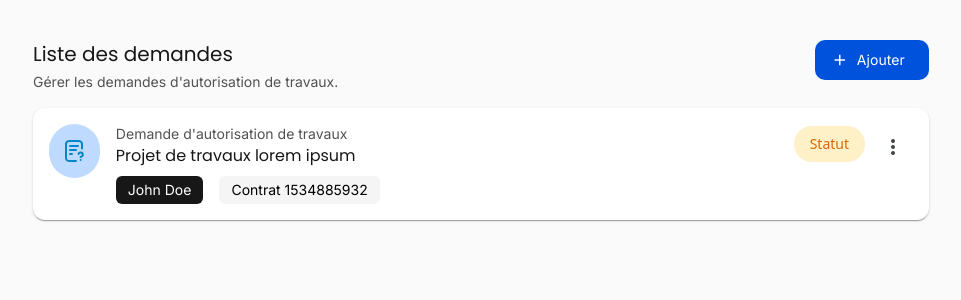
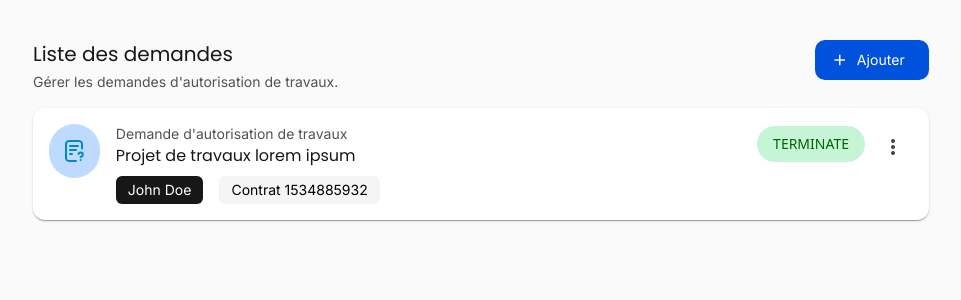
Before and after one commit to neosis91/test-key-consulting, an Angular app: page / in a window 1280 px wide. Shown: the top 300 px of the page, without its empty margins (159-1120 px from the left). Built offline with nearby package versions, Linux system fonts and the light colour scheme.

Commit message:
manage status

```diff
--- a/src/app/list/form-projet/form-projet.component.html
+++ b/src/app/list/form-projet/form-projet.component.html
@@ -2,10 +2,19 @@
   <form [formGroup]="projectFormGroup" class="flex flex-col justify-around h-full">
     <app-generic-input [label]="'Projet de travaux'"
                        [control]="projectFormGroup.controls['name']"/>
+
     <app-generic-input [label]="'Utilisateur'"
                        [control]="projectFormGroup.controls['user']"/>
+
     <app-generic-input [label]="'Contrat'"
                        [type]="'number'"
                        [control]="projectFormGroup.controls['contract']"/>
+
+    @if (projet()) {
+      <app-generic-select [label]="'Statut'"
+                          [control]="projectFormGroup.controls['status']"
+                          [items]="status"/>
+    }
+
   </form>
 }
--- a/src/app/list/form-projet/form-projet.component.ts
+++ b/src/app/list/form-projet/form-projet.component.ts
@@ -1,27 +1,45 @@
 import {Component, input, OnInit} from '@angular/core';
 import {GenericInputComponent} from '../../../common/components/generic-input/generic-input.component';
-import {FormControl, FormGroup, ReactiveFormsModule, Validators} from '@angular/forms';
+import {FormControl, FormGroup, FormsModule, ReactiveFormsModule, Validators} from '@angular/forms';
 import {Projet} from '../list.entities';
+import {
+  GenericSelectComponent,
+  GenericSelectI
+} from '../../../common/components/generic-select/generic-select.component';
 
 export interface ProjectI {
   id?: FormControl<number | null>;
   name: FormControl<string | null>;
   user: FormControl<string | null>;
   contract: FormControl<number | null>;
+  status: FormControl<string | null>;
 }
 
+export enum StatusE {
+  PENDING = "PENDING",
+  WORKING = "WORKING",
+  TERMINATE = "TERMINATE"
+}
 @Component({
-  selector: 'app-form-projet',
   imports: [
     GenericInputComponent,
-    ReactiveFormsModule
+    ReactiveFormsModule,
+    FormsModule,
+    GenericSelectComponent
   ],
-  templateUrl: './form-projet.component.html',
-  styleUrl: './form-projet.component.css'
+  selector: 'app-form-projet',
+  styleUrl: './form-projet.component.css',
+  templateUrl: './form-projet.component.html'
 })
 export class FormProjetComponent implements OnInit {
   projet = input<Projet>()
   projectFormGroup: FormGroup<ProjectI> | undefined;
+  status: GenericSelectI[] = [
+    {value: StatusE.PENDING, viewValue: 'En attente'},
+    {value: StatusE.WORKING, viewValue: 'En cours'},
+    {value: StatusE.TERMINATE, viewValue: 'Terminé'},
+  ];
+  selectedValue: string | undefined = undefined;
 
   ngOnInit() {
     const projet = this.projet();
@@ -29,6 +47,7 @@ export class FormProjetComponent implements OnInit {
       name: new FormControl(projet ? projet.name : null, [Validators.required]),
       user: new FormControl(projet ? projet.user : null, [Validators.required]),
       contract: new FormControl(projet ? projet.contract : null, [Validators.min(0)]),
+      status: new FormControl(projet ? projet.status : StatusE.PENDING),
     });
 
     if (projet) {
--- a/src/app/list/list.component.html
+++ b/src/app/list/list.component.html
@@ -38,6 +38,7 @@
               }
             </div>
             <!--<mat-chip-set>
+            une autre possibilité avec des chips mais c'est une solution plus lourde
               <mat-chip [disableRipple]="true">{{projet.user}}</mat-chip>
               @if (projet.contract) {
                 <mat-chip [disableRipple]="true">Contrat {{projet.contract}}</mat-chip>
@@ -48,7 +49,14 @@
         <div>
           <div class="flex gap-2 items-center">
             <div>
-              <div class="font-archivo font-medium text-sm rounded-full py-2 px-4 bg-[#FEF0C7] text-[#DC6803]">Statut</div>
+              <div class="font-archivo font-medium text-sm rounded-full py-2 px-4"
+              [ngClass]="{
+              'bg-[#FEF0C7] text-[#DC6803]': projet.status === StatusE.PENDING,
+              'bg-[#87CEEB] text-[#032B44]': projet.status === StatusE.WORKING,
+              'bg-[#C6F4D6] text-[#006400]': projet.status === StatusE.TERMINATE,
+              }">
+                {{projet.status}}
+              </div>
             </div>
             <ng-container *ngTemplateOutlet="buttonTemplate; context: {projet: projet}"/>
           </div>
--- a/src/app/list/list.component.ts
+++ b/src/app/list/list.component.ts
@@ -3,13 +3,13 @@ import {MatButton, MatIconButton} from '@angular/material/button';
 import {MatIcon} from '@angular/material/icon';
 import {MatCard} from '@angular/material/card';
 import {ProjetService} from './projet.service';
-import {AsyncPipe, NgTemplateOutlet} from '@angular/common';
-import {MatChip, MatChipSet} from '@angular/material/chips';
+import {AsyncPipe, NgClass, NgTemplateOutlet} from '@angular/common';
 import {MatMenu, MatMenuItem, MatMenuTrigger} from '@angular/material/menu';
 import {Projet} from './list.entities';
 import {MatDialog} from '@angular/material/dialog';
 import {AddProjetComponent} from './form-projet/add-projet/add-projet.component';
 import {EditProjetComponent} from './form-projet/edit-projet/edit-projet.component';
+import {StatusE} from './form-projet/form-projet.component';
 
 @Component({
   selector: 'app-list',
@@ -18,13 +18,12 @@ import {EditProjetComponent} from './form-projet/edit-projet/edit-projet.compone
     MatButton,
     MatCard,
     AsyncPipe,
-    MatChip,
-    MatChipSet,
     MatIconButton,
     MatMenuTrigger,
     MatMenu,
     MatMenuItem,
     NgTemplateOutlet,
+    NgClass,
 
   ],
   templateUrl: './list.component.html',
@@ -69,4 +68,6 @@ export class ListComponent {
   delete(projet: Projet) {
     this.projetService.delete(projet.id);
   }
+
+  protected readonly StatusE = StatusE;
 }
--- a/src/app/list/list.entities.ts
+++ b/src/app/list/list.entities.ts
@@ -3,4 +3,5 @@ export interface Projet {
   name: string;
   user: string;
   contract: number;
+  status: string;
 }
--- a/src/app/list/projet.service.ts
+++ b/src/app/list/projet.service.ts
@@ -1,16 +1,17 @@
 import {Injectable} from '@angular/core';
 import {Projet} from './list.entities';
-import {BehaviorSubject} from 'rxjs';
+import {BehaviorSubject, Observable} from 'rxjs';
+import {StatusE} from './form-projet/form-projet.component';
 
 @Injectable({
   providedIn: 'root'
 })
 export class ProjetService {
 
-  private projets: BehaviorSubject<Projet[]> = new BehaviorSubject([
-    { id: 1, name: 'Projet de travaux lorem ipsum', user: 'John Doe', contract: 1534885932 }
+  private projets: BehaviorSubject<Projet[]> = new BehaviorSubject<Projet[]>([
+    {id: 1, name: 'Projet de travaux lorem ipsum', user: 'John Doe', contract: 1534885932, status: StatusE.TERMINATE}
   ]);
-  public $projets = this.projets.asObservable();
+  public $projets: Observable<Projet[]> = this.projets.asObservable();
 
   // Récupérer tous les projets ()
   getAll(): Projet[] {
--- /dev/null
+++ b/src/common/components/generic-select/generic-select.component.html
@@ -0,0 +1,8 @@
+<mat-form-field [appearance]="'outline'">
+  <mat-label>Favorite food</mat-label>
+  <mat-select [formControl]="control()">
+    @for (item of items(); track $index) {
+      <mat-option [value]="item.value">{{item.viewValue}}</mat-option>
+    }
+  </mat-select>
+</mat-form-field>
--- /dev/null
+++ b/src/common/components/generic-select/generic-select.component.ts
@@ -0,0 +1,26 @@
+import {Component, input} from '@angular/core';
+import {FormControl, ReactiveFormsModule} from '@angular/forms';
+import {MatFormField, MatLabel, MatOption, MatSelect} from '@angular/material/select';
+
+export interface GenericSelectI {
+  value: string;
+  viewValue: string;
+}
+
+@Component({
+  imports: [
+    MatFormField,
+    MatLabel,
+    MatOption,
+    MatSelect,
+    ReactiveFormsModule
+  ],
+  selector: 'app-generic-select',
+  styleUrl: './generic-select.component.css',
+  templateUrl: './generic-select.component.html'
+})
+export class GenericSelectComponent {
+  label = input.required<string>();
+  control = input.required<FormControl>();
+  items = input.required<GenericSelectI[]>();
+}
```
Also changed, not shown: src/common/components/generic-select/generic-select.component.css (added), 1 other file (tests, documents, lock files or other folders).
